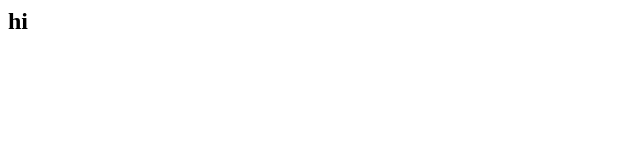
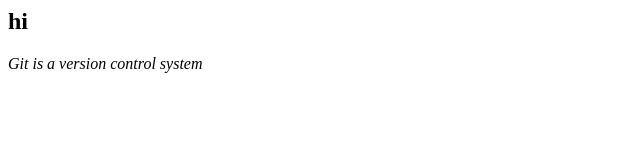
Before and after one commit to sindhum1003-ctrl/Projects3, a plain HTML site: page index.html in a window 1280 px wide. Shown: the whole page, without its empty margins (0-640 px from the left). Drawn offline with Linux system fonts and the light colour scheme.

Commit message:
commit 1

```diff
--- a/index.html
+++ b/index.html
@@ -2,5 +2,6 @@
     <head>
         <title>Welcome page</title>
         <h2>hi</h2>
+        <i>Git is a version control system</i>
     </head>
 </html>
```
